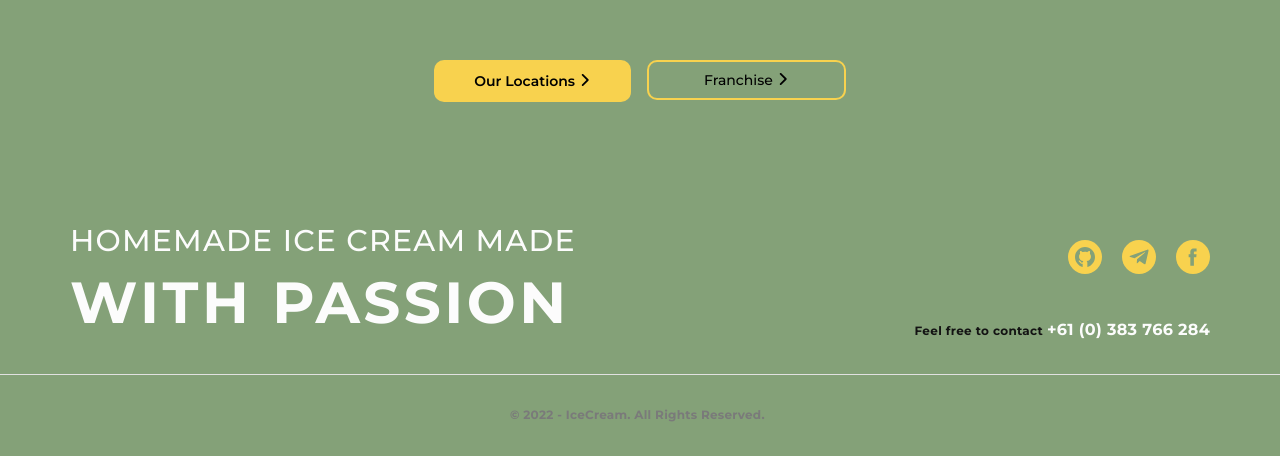
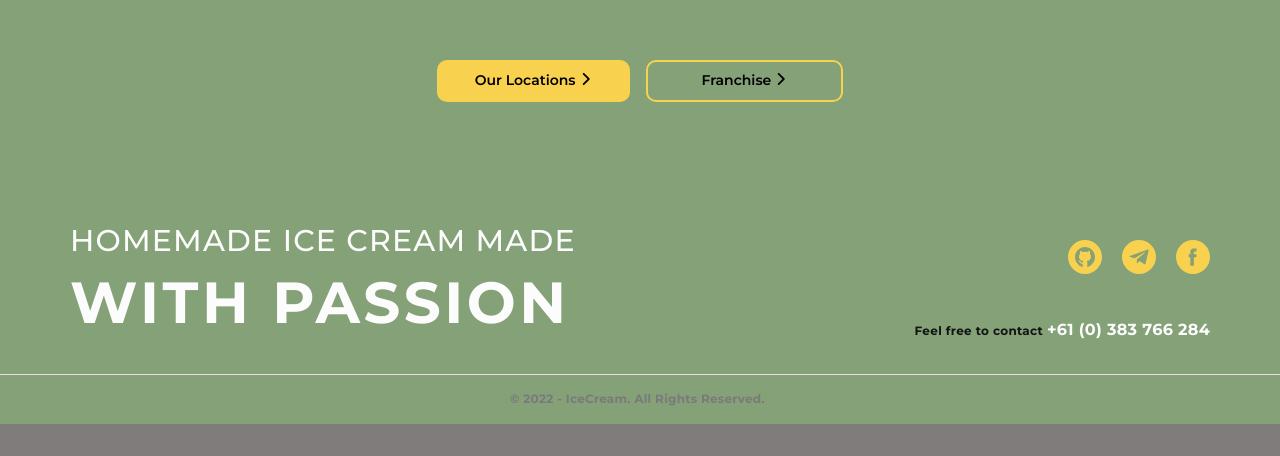
Before and after one commit to Sergiy5/goit-markup-hw-09, a plain HTML site: page index.html in a window 1280 px wide. Shown: the part 414-870 px from the top of the page. After the commit the page ends 838 px from the top, so only its background shows below. Drawn offline with nearby package versions, Linux system fonts and the light colour scheme.

Commit message:
ready. without js

```diff
--- a/index.html
+++ b/index.html
@@ -22,14 +22,14 @@
       <div class="container">
         <ul class="footer_btn-list list">
           <li class="footer_btn-item">
-            <button type="button" class="footer_btn-locations">
+            <button type="button" class="footer-location__button button button--filling">
               Our Locations<svg class="icon-biger" width="5px" height="10px">
                 <use href="./image/symbol-defs.svg#biger"></use>
               </svg>
             </button>
           </li>
           <li class="footer_btn-item">
-            <button type="button" class="footer_btn-franchise">
+            <button type="button" class="footer-franchise__button button button--transparent">
               Franchise<svg class="icon-biger" width="5px" height="10px">
                 <use href="./image/symbol-defs.svg#biger"></use>
               </svg>
--- a/sass/main/_base.scss
+++ b/sass/main/_base.scss
@@ -4,7 +4,7 @@
     height: auto;
     max-width: 1600px;
     font-family: 'Montserrat';
-    background: #817C7C;
+    background: #84A178;
 }
 
 .list {
@@ -34,3 +34,68 @@
         max-width: 1200px;
     }
 }
+.button {
+    display: inline-block;
+    flex: 0 0 auto;
+    text-align: center;
+    // cursor: pointer;
+    font-weight: 600;
+    font-size: 14px;
+    line-height: 1.28;
+    /* 18/14 */
+    color: #000;
+    border-radius: 10px;
+    border: 2px solid #f8d24e;
+    transition: background-color 0.3s var(--timings) 0s,
+        border 0.3s var(--timings) 0s, color 0.3s var(--timings) 0s;
+
+    &:hover,
+    &:focus {
+        background-color: #0a8817;
+        border: 2px solid #0a8817;
+    }
+
+    &:focus {
+        color: #FCFCFC;
+    }
+}
+
+.button--filling {
+    border: none;
+    background-color: #f8d24e;
+
+    &:hover,
+    &:focus {
+        border: none;
+        background-color: #0a8817;
+    }
+}
+
+.button--transparent {
+    background-color: transparent;
+    border-color: 2px solid #f8d24e;
+
+    &:hover,
+    &:focus {
+        background-color: transparent;
+        border: 2px solid #0a8817;
+    }
+
+    &:focus {
+        background-color: transparent;
+        color: #fcfcfc;
+    }
+}
+
+button,
+input {
+    font-weight: inherit;
+    font-size: inherit;
+    color: inherit;
+    font-family: inherit;
+}
+
+button {
+    cursor: pointer;
+    background-color: inherit;
+}
--- a/sass/main/_footer.scss
+++ b/sass/main/_footer.scss
@@ -56,11 +56,6 @@
     justify-content: center;
     margin-left: auto;
     margin-right: auto;
-    font-family: 'Montserrat';
-    font-style: normal;
-    font-weight: 600;
-    font-size: 14px;
-    line-height: calc(18/14);
     color: #131313;
 
 
@@ -77,15 +72,8 @@
 }
 
 
-.footer_btn-locations {
-    padding: 12px 40px;
-    font-weight: 600;
-    font-size: 14px;
-    line-height: calc(18/14);
-    background-color: #F8D24E;
-    border-radius: 10px;
-    border: none;
-    cursor: pointer;
+.footer-location__button {
+    padding: 12px 38px;
 
     transition-property: background-color;
     transition-duration: 250ms;
@@ -95,21 +83,13 @@
     &:focus {
         background-color: #0A8817;
     }
-
     &:focus {
         color: #FCFCFC;
     }
-
-
 }
 
-.footer_btn-franchise {
-    padding: 10px 55px;
-    background-color: transparent;
-    color: black;
-    border: 2px solid #F8D24E;
-    border-radius: 10px;
-    cursor: pointer;
+.footer-franchise__button {
+    padding: 10px 54px;
 
     transition-property: border;
     transition-duration: 250ms;
@@ -144,8 +124,8 @@
     transition-timing-function: cubic-bezier(0.4, 0, 0.2, 1);
 }
 
-.footer_btn-locations:focus .icon-biger,
-.footer_btn-franchise:focus .icon-biger {
+.footer-location__button:focus .icon-biger,
+.footer-franchise__button:focus .icon-biger {
     fill: #FCFCFC;
 }
 
@@ -338,6 +318,9 @@
     @media screen and (min-width: 768px) {
         margin-top: 32px;
     }
+    @media screen and (min-width: 768px) {
+        height: 50px;
+    }
 }
 
 .copyright_text {
@@ -355,4 +338,7 @@
     @media screen and (max-width: 767px) {
         width: 140px;
     }
+    @media screen and (min-width: 768px) {
+        margin-top: 12px;
+    }
 }
```
Also changed, not shown: css/main.css, css/main.min.css, 2 other files.
